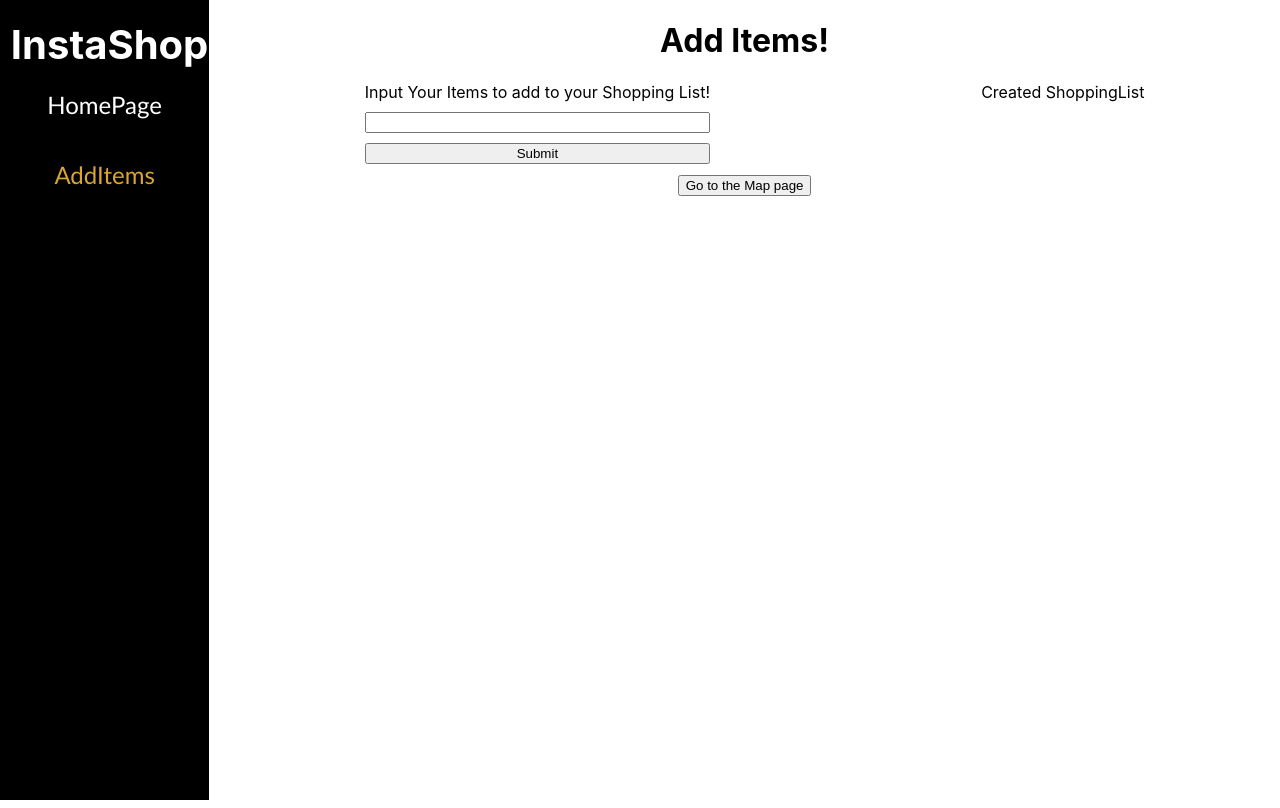
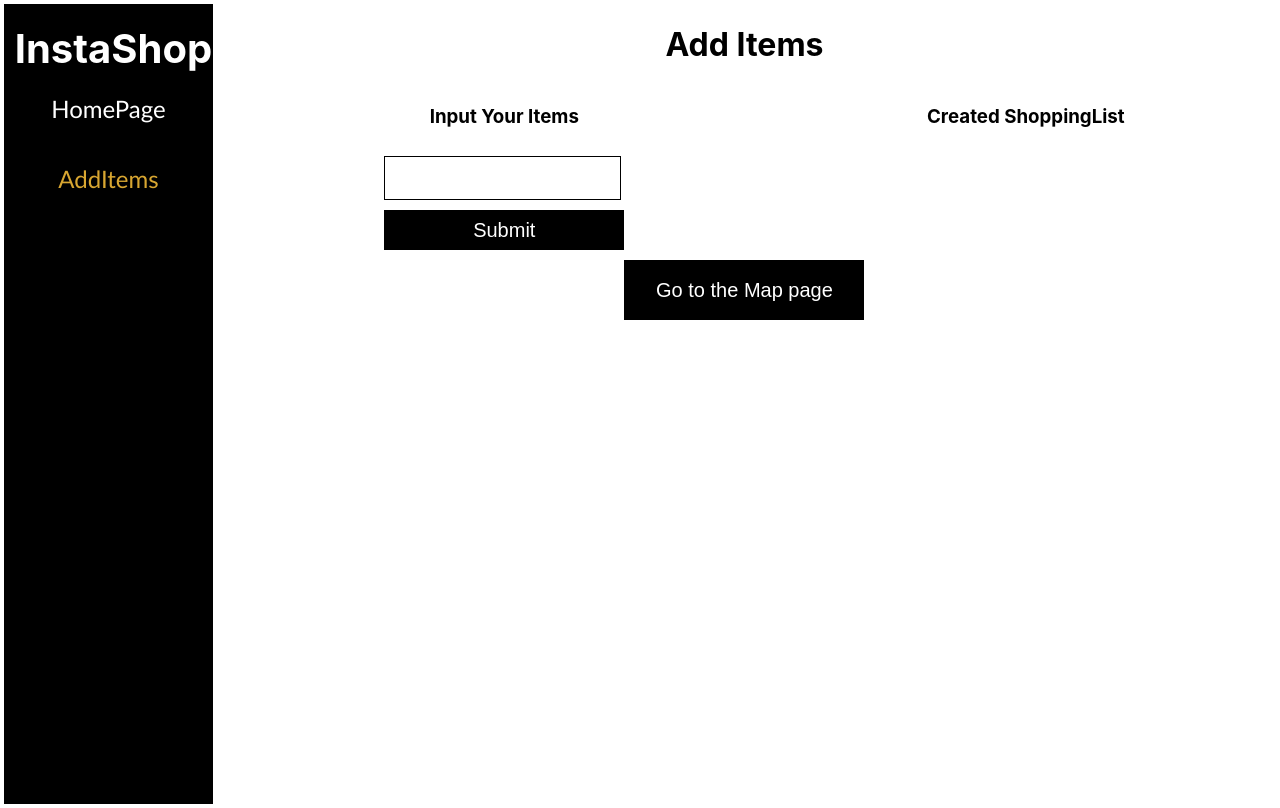
Before and after one commit to AnshulShirude/InstaShop, a React (Create React App) app in the folder frontend/: page /add-items in a window 1280 px wide. Built offline with nearby package versions, Linux system fonts and the light colour scheme; the HTML template or start-up script is replaced by a standard one.

Commit message:
frontend

```diff
--- a/frontend/src/Components/Sidebar.css
+++ b/frontend/src/Components/Sidebar.css
@@ -10,6 +10,7 @@
 .sidebar_container {
   display: flex;
   height: 100vh;
+  padding: 4px;
 }
 
 .main_container {
--- a/frontend/src/Pages/AddItems.jsx
+++ b/frontend/src/Pages/AddItems.jsx
@@ -132,7 +132,7 @@ function AddItems() {
   };
   return (
     <>
-      <h1>Add Items!</h1>
+      <h1>Add Items</h1>
       <div
         style={{
           display: "flex",
@@ -141,15 +141,15 @@ function AddItems() {
         }}
       >
         <div style={{ display: "flex", flexDirection: "column", gap: "10px" }}>
-          <span>Input Your Items to add to your Shopping List!</span>
-          <input type="text" value={inputValue} onChange={handleInputChange} />
-          <button onClick={handleSubmit}>Submit</button>
+          <h3>Input Your Items</h3>
+          <input style={{backgroundColor: "white", fontSize:"20px", color: "black", width: "231px", height: "40px", border: "1px, black, solid"}} type="text" value={inputValue} onChange={handleInputChange} />
+          <button style={{backgroundColor: "black", fontSize:"20px", color: "white", width: "240px", height: "40px", border: "1px, black, solid"}} onClick={handleSubmit}>Submit</button>
         </div>
         <div>
-          <span>Created ShoppingList</span>
-          <ul>
+          <h3>Created ShoppingList</h3>
+          <ul style={{listStyle:"none", textAlign:"left"}}>
             {storedValues.map((value, index) => (
-              <li key={index}>
+              <li key={index} style={{fontSize:"18px" }}>
                 Item: {value.itemName} {value.loading ? "(loading...)" : ""},
                 Aisle: {value.aisleNumber}
               </li>
@@ -164,7 +164,7 @@ function AddItems() {
         }}
         style={{ marginTop: "10px" }}
       >
-        <button onClick={() => createUpdatedLinks()}>Go to the Map page</button>
+        <button style={{backgroundColor: "black", fontSize:"20px", color: "white", width: "240px", height: "60px", border: "1px, black, solid"}} className="bg-white text-black py-2 px-6 rounded hover:bg-gray-500 hover:text-white border border-white" onClick={() => createUpdatedLinks()}>Go to the Map page</button>
       </NavLink>
     </>
   );
--- a/frontend/src/Pages/Homepage.jsx
+++ b/frontend/src/Pages/Homepage.jsx
@@ -5,12 +5,16 @@ function Homepage() {
     return (
         <div className="bg-black text-white h-screen flex flex-col justify-center items-center">
             <h1 className="text-5xl font-mono mb-4 border-b border-white">Welcome!</h1>
-            <p className="text-lg mb-8 font-mono">Welcome to the Application!</p>
             <NavLink to="/add-items">
-                <button className="bg-white text-black py-2 px-6 rounded hover:bg-gray-500 hover:text-white border border-white">
+                <button style={{backgroundColor: "black", fontSize:"20px", color: "white", width: "240px", height: "80px", border: "1px, black, solid"}} className="bg-white text-black py-2 px-6 rounded hover:bg-gray-500 hover:text-white border border-white">
                     Go to Add Items Page
                 </button>
             </NavLink>
+            <h2 style={{textAlign: "left" , paddingLeft: "30px"}} >How to use InstaShop</h2>
+            <p style={{textAlign: "left", paddingLeft: "30px", paddingRight: "30px", fontSize: "18px"}} >Click the button at the bottom of the screen to go to our items page, where you can select the items you'd like. Please enter each item one by one and hit submit after. Once you're ready, select go to map to visualize the most efficient shopping path to save time today!</p>
+            <h2 style={{textAlign: "left" , paddingLeft: "30px"}} >Inspiration</h2>
+            <p style={{textAlign: "left", paddingLeft: "30px", paddingRight: "30px", fontSize: "18px"}} >We've all been in the situation where we've ran back and forth in the store, looking for a single small thing on our grocery list. We've all been on the time crunch and have found ourselves running back and forth from dairy to snacks to veggies, frustrated that we can't find what we need in an efficient way. This isn't a problem that just extends to us as college students, but is also a problem which people of all ages face, including parents and elderly grandparents, which can make the shopping experience very unpleasant. InstaShop is a platform that solves this problem once and for all.</p>
+
         </div>
     );
 }
```
